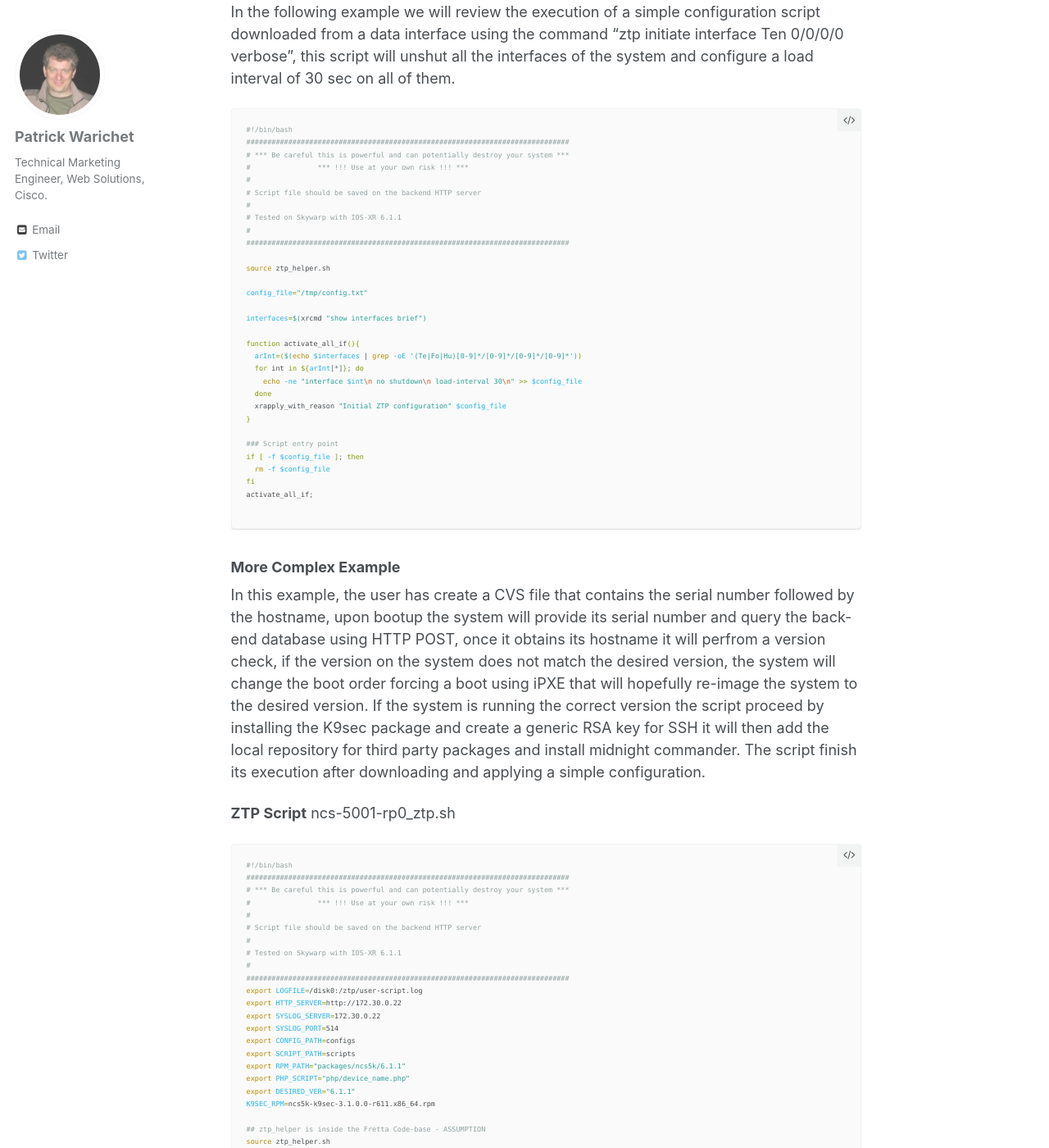
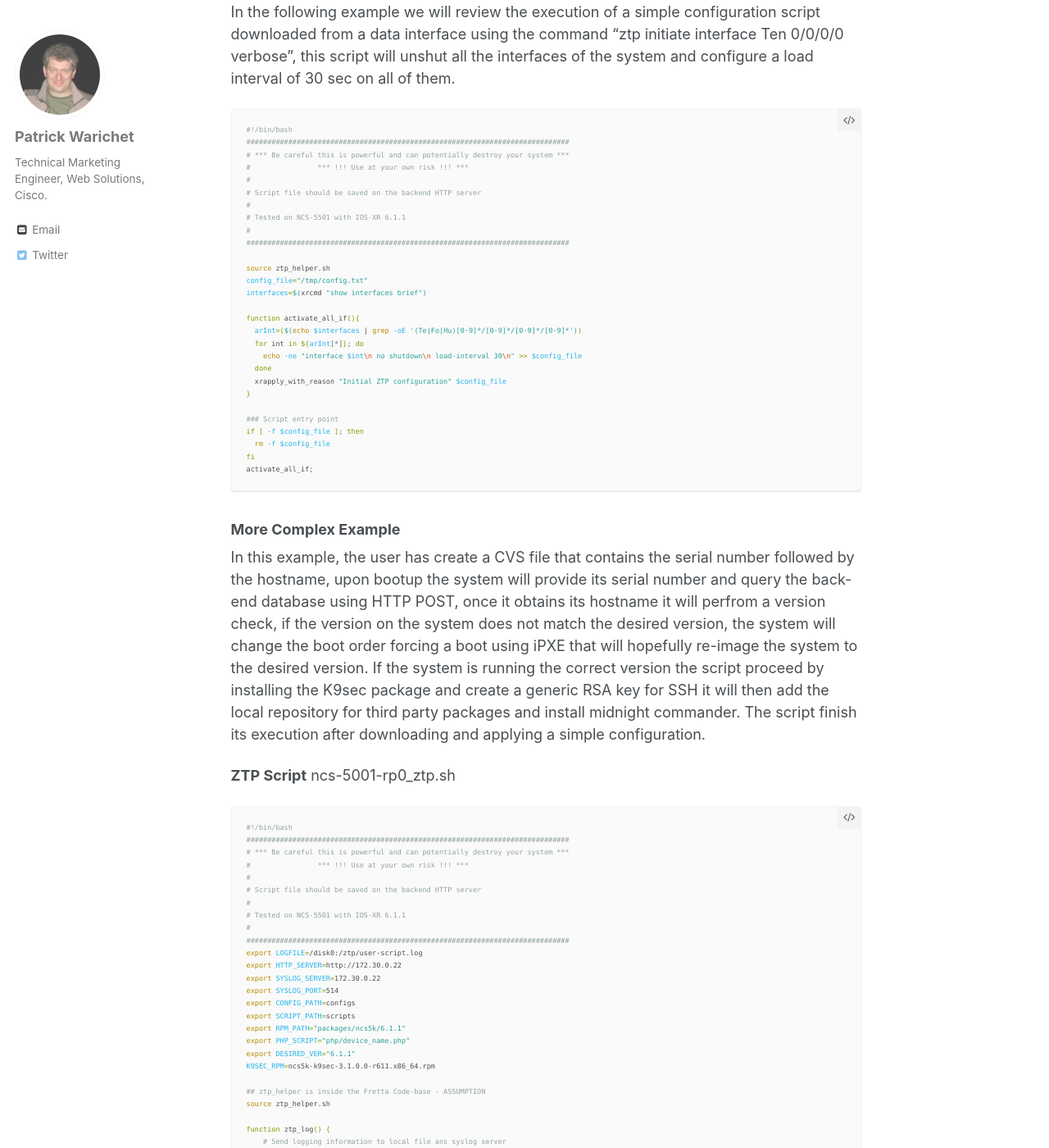
Before and after one commit to xrdocs/software-management, a Jekyll site: the page built from _tutorials/2016-08-26-working-with-ztp.md, in a window 1280 px wide and 1400 px high, scrolled down 4625 px. Shown: the whole window at 82% size. Built offline with Jekyll 4.4.1, drawn with Linux system fonts in a browser that asks for light colours; comment, search, counter and statistics services are not loaded.

Commit message:
Updated 2016-08-26-working-with-ztp.md

````diff
--- a/_tutorials/2016-08-26-working-with-ztp.md
+++ b/_tutorials/2016-08-26-working-with-ztp.md
@@ -169,14 +169,12 @@ In the following example we will review the execution of a simple configuration
 #
 # Script file should be saved on the backend HTTP server
 #
-# Tested on Skywarp with IOS-XR 6.1.1
+# Tested on NCS-5501 with IOS-XR 6.1.1
 #
 #############################################################################
 
 source ztp_helper.sh
-
 config_file="/tmp/config.txt"
-
 interfaces=$(xrcmd "show interfaces brief")
 
 function activate_all_if(){
@@ -192,7 +190,6 @@ if [ -f $config_file ]; then
   rm -f $config_file
 fi
 activate_all_if;
-
 ```
 
 ### More Complex Example
@@ -208,7 +205,7 @@ In this example, the user has create a CVS file that contains the serial number
 #
 # Script file should be saved on the backend HTTP server
 #
-# Tested on Skywarp with IOS-XR 6.1.1
+# Tested on NCS-5501 with IOS-XR 6.1.1
 #
 #############################################################################
 export LOGFILE=/disk0:/ztp/user-script.log
````
